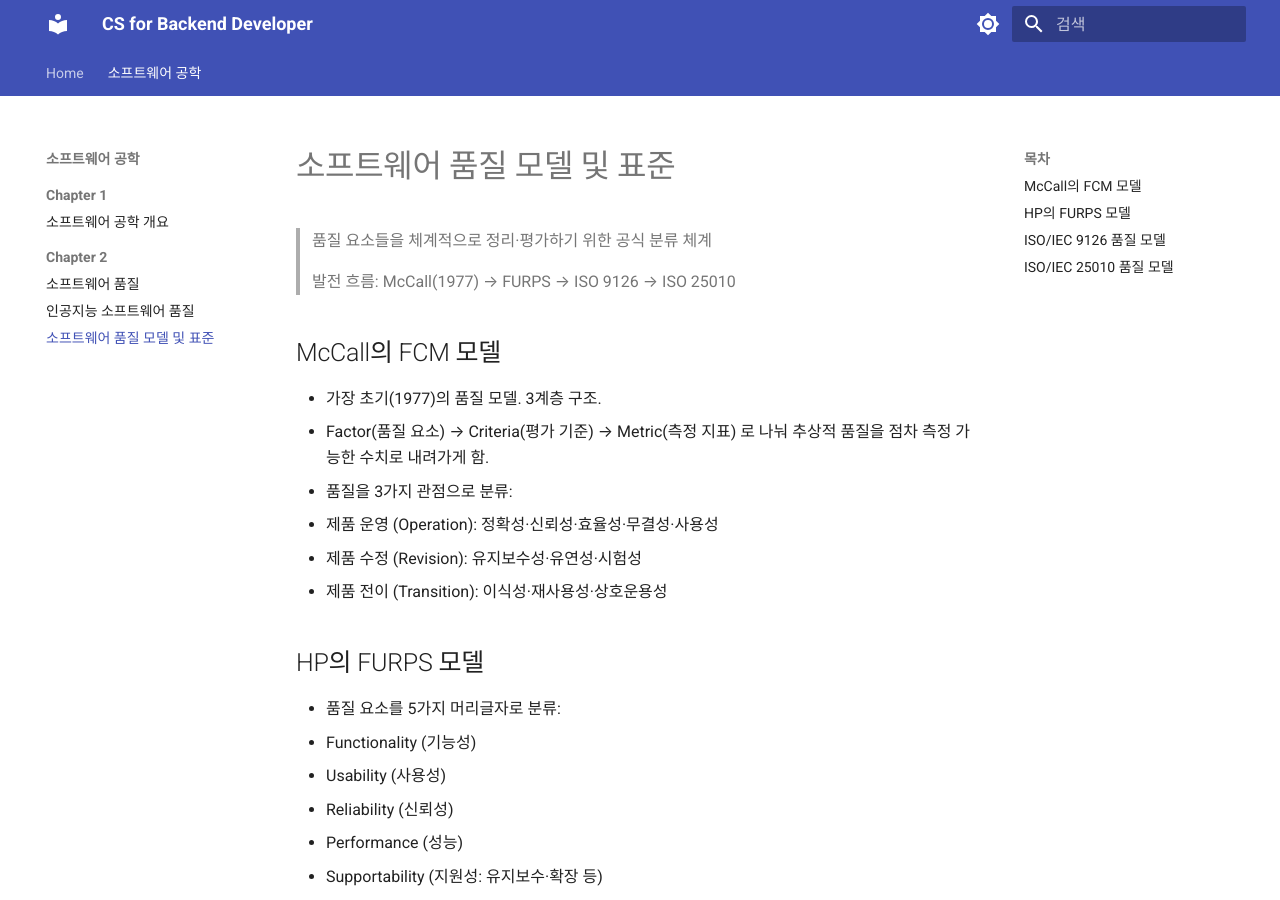
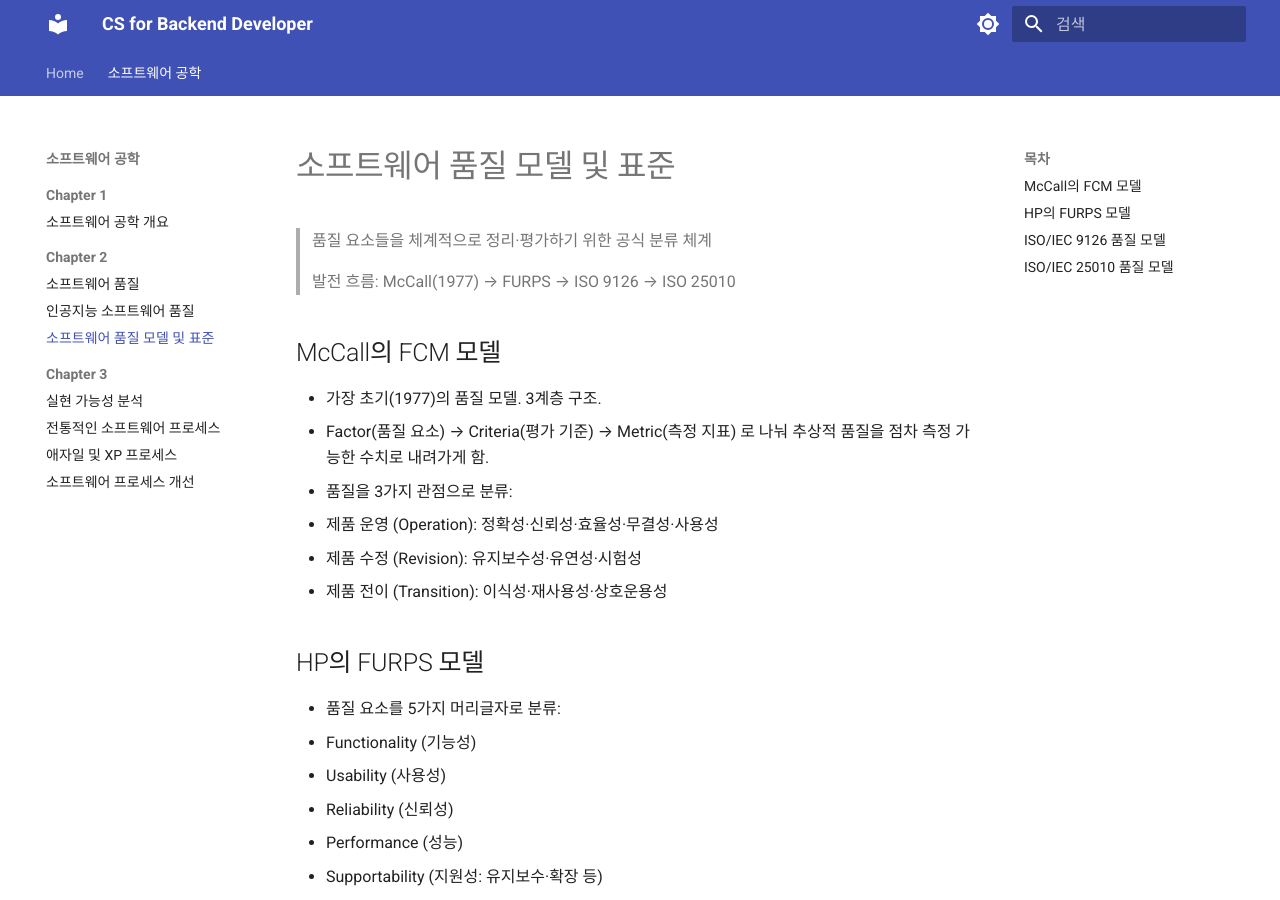
Before and after one commit to CokaNuri/CSBE, an MkDocs documentation site: the page built from docs/software-engineering/Chapter 2/03 소프트웨어 품질 모델 및 표준.md, in a window 1280 px wide and 900 px high. Built offline with MkDocs 1.6.1 and Material for MkDocs 9.7.7, drawn with Linux system fonts in a browser that asks for light colours.

Commit message:
Chapter 3 폴더 생성

```diff
--- a/mkdocs.yml
+++ b/mkdocs.yml
@@ -36,6 +36,11 @@ nav:
       - 소프트웨어 품질: "software-engineering/Chapter 2/01 소프트웨어 품질.md"
       - 인공지능 소프트웨어 품질: "software-engineering/Chapter 2/02 인공지능 소프트웨어 품질.md"
       - 소프트웨어 품질 모델 및 표준: "software-engineering/Chapter 2/03 소프트웨어 품질 모델 및 표준.md"
+    - Chapter 3:
+      - 실현 가능성 분석: "software-engineering/Chapter 3/01 실현 가능성 분석.md"
+      - 전통적인 소프트웨어 프로세스: "software-engineering/Chapter 3/02 전통적인 소프트웨어 프로세스.md"
+      - 애자일 및 XP 프로세스: "software-engineering/Chapter 3/03 애자일 및 XP 프로세스.md"
+      - 소프트웨어 프로세스 개선: "software-engineering/Chapter 3/04 소프트웨어 프로세스 개선.md"
 
 plugins:
   - search:
```
Also changed, not shown: docs/software-engineering/Chapter 3/01 실현 가능성 분석.md (added), docs/software-engineering/Chapter 3/02 전통적인 소프트웨어 프로세스.md (added), docs/software-engineering/Chapter 3/03 애자일 및 XP 프로세스.md (added), docs/software-engineering/Chapter 3/04 소프트웨어 프로세스 개선.md (added).
